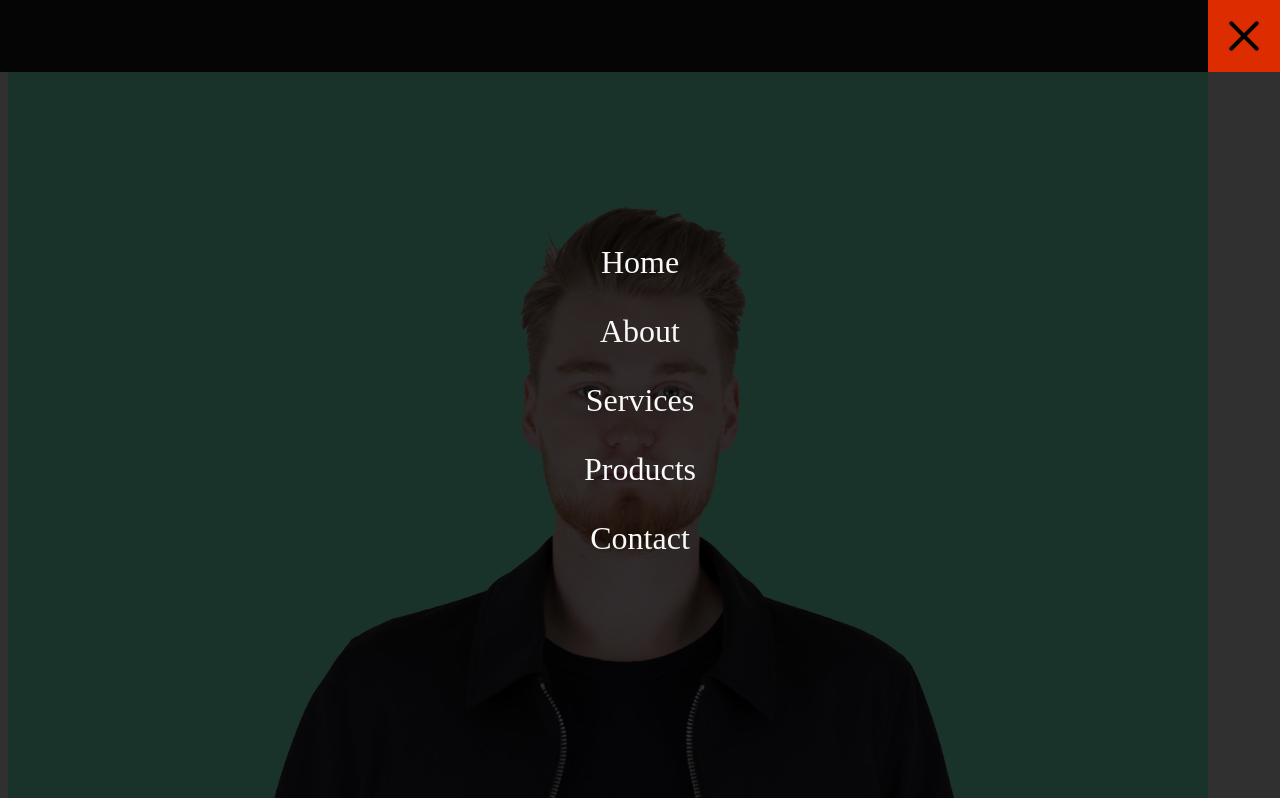
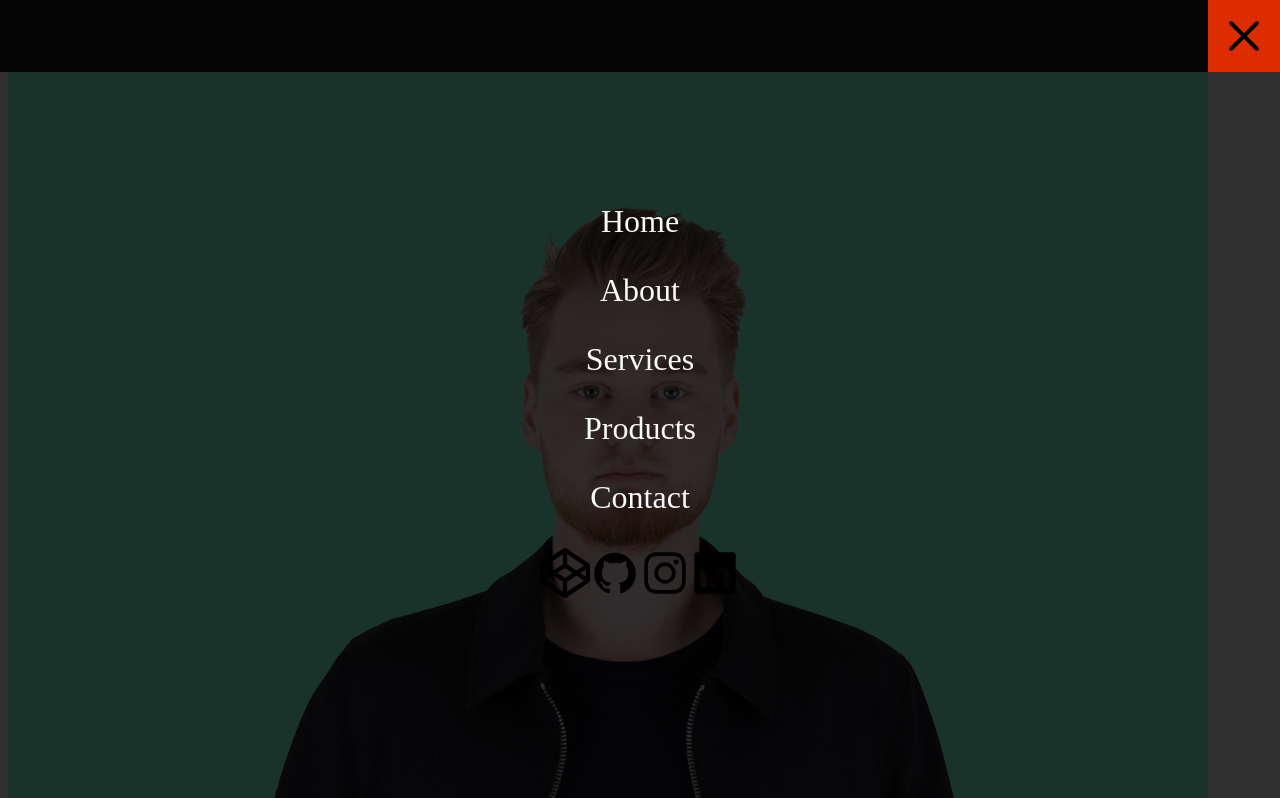
Before and after one commit to TheFred94/portfolio_oevisuals, a plain HTML site: page index.html in a window 1280 px wide. Both pictures are taken after a click on the button 1244 px from the left and 36 px from the top of the page. Shown: the top 798 px of the page. Drawn offline with nearby package versions, Linux system fonts and the light colour scheme; files that its build step writes are made by us from their sources.

Commit message:
svg icons added to menu

```diff
--- a/index.html
+++ b/index.html
@@ -32,6 +32,10 @@
                   <a href="#" style="animation-delay: 0.3s">Services</a>
                   <a href="#" style="animation-delay: 0.4s">Products</a>
                   <a href="#" style="animation-delay: 0.5s">Contact</a>
+
+                    <div class="some_icons_container">
+                    <img class="some_icons_menu" src="visuals/icons/codepen.svg" alt="Codepen SVG"><img class="some_icons_menu" src="visuals/icons/github.svg" alt="GitHub SVG"><img class="some_icons_menu" src="visuals/icons/instagram.svg" alt="Instagram SVG"><img class="some_icons_menu"src="visuals/icons/linkedin.svg" alt="LinkedIn SVG"></div>
+
                 </nav>
             </header>
     <main>
--- a/style.css
+++ b/style.css
@@ -31,6 +31,11 @@ img {
 }
 
 .some_icons {
+  height: 50px;
+  width: 50px;
+}
+.some_icons_menu {
+  fill: #f0f0f0;
   height: 50px;
   width: 50px;
 }
```
